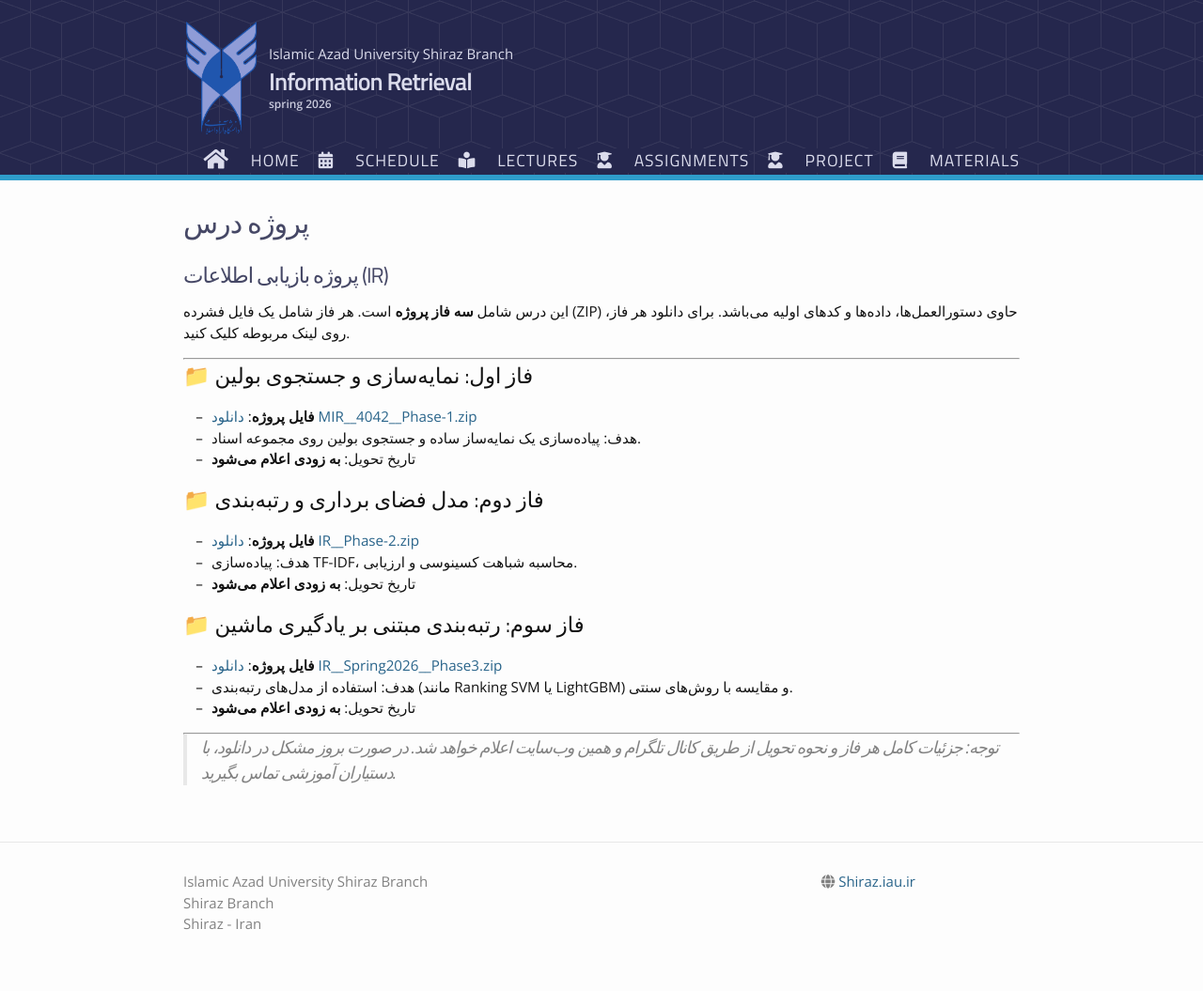
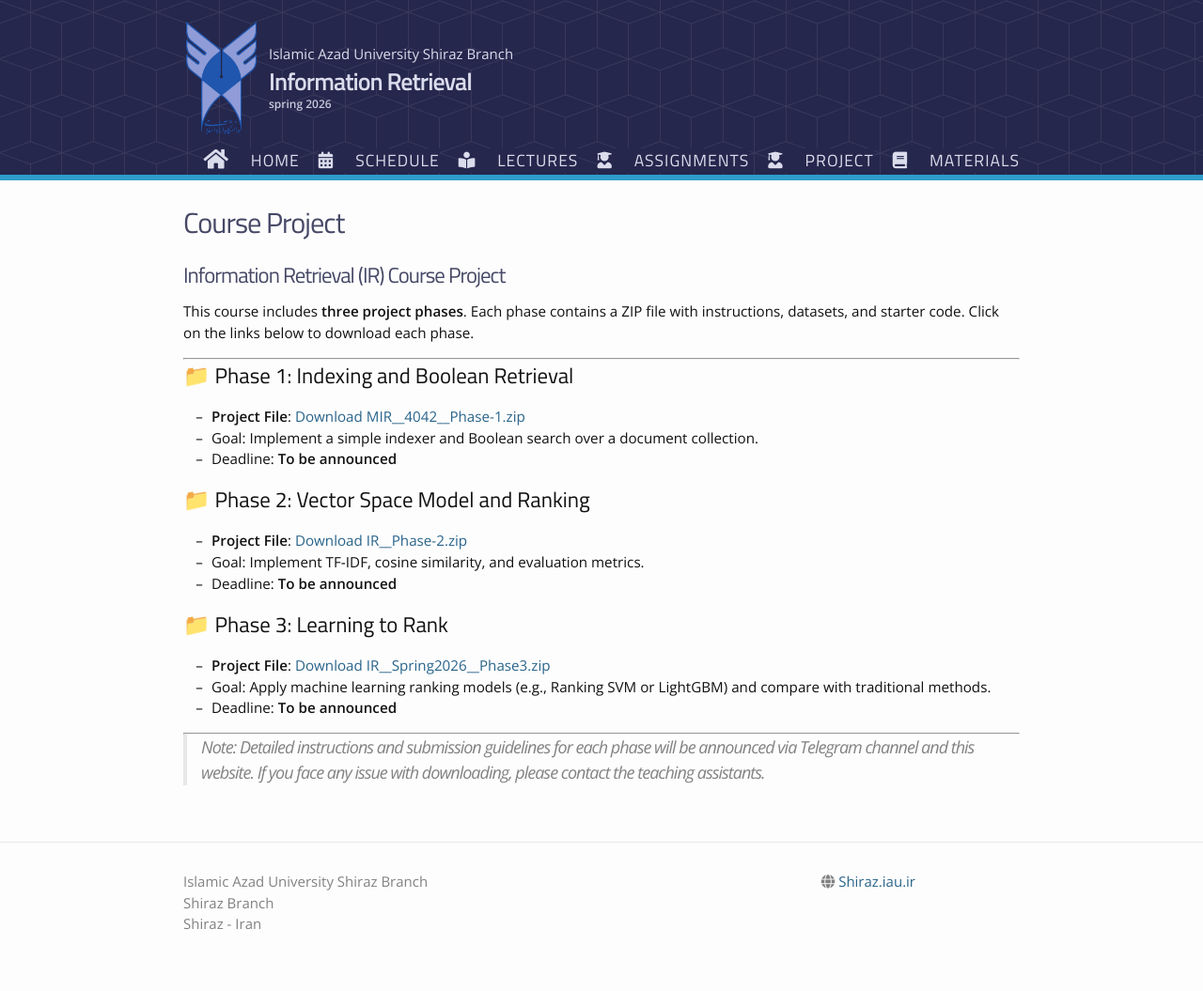
Before and after one commit to ir-spring2026/ir-spring2026.github.io, a Jekyll site: the page built from project.md, in a window 1280 px wide. Shown: the whole page at 94% size. Built offline with Jekyll 4.4.1, drawn with Linux system fonts in a browser that asks for light colours; nearby versions of some CDN libraries.

Commit message:
Update project.md

```diff
--- a/project.md
+++ b/project.md
@@ -1,30 +1,30 @@
 ---
 layout: page
-title: پروژه درس
+title: Course Project
 permalink: /project/
 ---
 
-# پروژه بازیابی اطلاعات (IR)
+# Information Retrieval (IR) Course Project
 
-این درس شامل **سه فاز پروژه** است. هر فاز شامل یک فایل فشرده (ZIP) حاوی دستورالعمل‌ها، داده‌ها و کدهای اولیه می‌باشد. برای دانلود هر فاز، روی لینک مربوطه کلیک کنید.
+This course includes **three project phases**. Each phase contains a ZIP file with instructions, datasets, and starter code. Click on the links below to download each phase.
 
 ---
 
-## 📁 فاز اول: نمایه‌سازی و جستجوی بولین
-- **فایل پروژه**: [دانلود MIR__4042__Phase-1.zip]({{ site.baseurl }}/static_files/project/F1/MIR__4042__Phase-1.zip)
-- هدف: پیاده‌سازی یک نمایه‌ساز ساده و جستجوی بولین روی مجموعه اسناد.
-- تاریخ تحویل: **به زودی اعلام می‌شود**
+## 📁 Phase 1: Indexing and Boolean Retrieval
+- **Project File**: [Download MIR__4042__Phase-1.zip]({{ site.baseurl }}/static_files/project/F1/MIR__4042__Phase-1.zip)
+- Goal: Implement a simple indexer and Boolean search over a document collection.
+- Deadline: **To be announced**
 
-## 📁 فاز دوم: مدل فضای برداری و رتبه‌بندی
-- **فایل پروژه**: [دانلود IR__Phase-2.zip]({{ site.baseurl }}/static_files/project/F2/IR__Phase-2.zip)
-- هدف: پیاده‌سازی TF-IDF، محاسبه شباهت کسینوسی و ارزیابی.
-- تاریخ تحویل: **به زودی اعلام می‌شود**
+## 📁 Phase 2: Vector Space Model and Ranking
+- **Project File**: [Download IR__Phase-2.zip]({{ site.baseurl }}/static_files/project/F2/IR__Phase-2.zip)
+- Goal: Implement TF‑IDF, cosine similarity, and evaluation metrics.
+- Deadline: **To be announced**
 
-## 📁 فاز سوم: رتبه‌بندی مبتنی بر یادگیری ماشین
-- **فایل پروژه**: [دانلود IR__Spring2026__Phase3.zip]({{ site.baseurl }}/static_files/project/F3/IR__Spring2026__Phase3.zip)
-- هدف: استفاده از مدل‌های رتبه‌بندی (مانند Ranking SVM یا LightGBM) و مقایسه با روش‌های سنتی.
-- تاریخ تحویل: **به زودی اعلام می‌شود**
+## 📁 Phase 3: Learning to Rank
+- **Project File**: [Download IR__Spring2026__Phase3.zip]({{ site.baseurl }}/static_files/project/F3/IR__Spring2026__Phase3.zip)
+- Goal: Apply machine learning ranking models (e.g., Ranking SVM or LightGBM) and compare with traditional methods.
+- Deadline: **To be announced**
 
 ---
 
-> توجه: جزئیات کامل هر فاز و نحوه تحویل از طریق کانال تلگرام و همین وب‌سایت اعلام خواهد شد. در صورت بروز مشکل در دانلود، با دستیاران آموزشی تماس بگیرید.
+> Note: Detailed instructions and submission guidelines for each phase will be announced via Telegram channel and this website. If you face any issue with downloading, please contact the teaching assistants.
```
